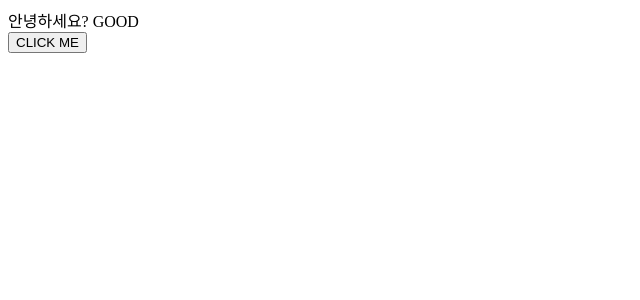
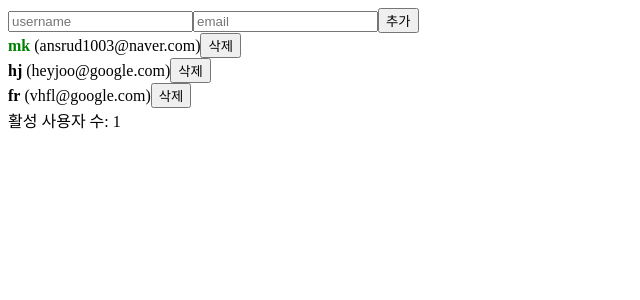
Before and after one commit to dinomoon/React, a React (Create React App) app in the folder fastcampus/: page / in a window 1280 px wide. Shown: the top 300 px of the page, without its empty margins (0-640 px from the left). Built offline with nearby package versions, Linux system fonts and the light colour scheme.

Commit message:
UserDispatch Context 만들기

```diff
--- a/fastcampus/src/15. 배열에 항목 수정하기/CreateUser.jsx
+++ b/fastcampus/src/15. 배열에 항목 수정하기/CreateUser.jsx
@@ -1,6 +1,27 @@
-import React from 'react';
+import React, { useContext, useRef } from 'react';
+import { UserDispatch } from '../App';
+import useInputs from '../useInputs';
 
-function CreateUser({username, email, onChange, onCreate}) {
+function CreateUser() {
+  const dispatch = useContext(UserDispatch);
+  const [{ username, email }, onChange, reset] = useInputs({
+    username:'', email:''
+  });
+  const nextId = useRef(4);
+
+  const onCreate = () => {
+    dispatch({
+      type: 'CREATE_USER',
+      user: {
+        id: nextId.current,
+        username,
+        email
+      }
+    });
+    reset();
+    nextId.current += 1;
+  }
+
   return (
     <div>
       <input
@@ -17,7 +38,9 @@
         value={email}
         onChange={onChange}
       />
-      <button onClick={onCreate}>추가</button>
+      <button onClick={onCreate}>
+        추가
+      </button>
     </div>
   )
 }
--- a/fastcampus/src/15. 배열에 항목 수정하기/UserList.jsx
+++ b/fastcampus/src/15. 배열에 항목 수정하기/UserList.jsx
@@ -1,7 +1,9 @@
-import React, { useEffect } from 'react';
+import React, { useEffect, useContext } from 'react';
+import { UserDispatch } from '../App';
 
-const User = React.memo(function User({user, onRemove, onToggle}) {
+const User = React.memo(function User({user}) {
   const { username, email, id, active } = user;
+  const dispatch = useContext(UserDispatch);
   // useEffect(() => {
   //   // 마운트
   //   // prop로 받은 값을 state로 설정할 때
@@ -30,18 +32,24 @@
           color: active ? "green" : "black",
           cursor: 'pointer'
         }}
-        onClick={() => onToggle(id)}
+        onClick={() => dispatch({
+          type: 'TOGGLE_USER',
+          id
+        })}
       >
         {username}
       </b>
       &nbsp;
       <span>({email})</span>
-      <button onClick={() => onRemove(id)}>삭제</button>
+      <button onClick={() => dispatch({
+        type: 'REMOVE_USER',
+        id
+      })}>삭제</button>
     </div>
   )
 })
 
-function UserList({users, onRemove, onToggle}) {
+function UserList({users}) {
   return(
     <div>
       {
@@ -50,8 +58,6 @@
             <User
               key={user.id}
               user={user}
-              onRemove={onRemove}
-              onToggle={onToggle}
             />
         )
       }
--- a/fastcampus/src/App.js
+++ b/fastcampus/src/App.js
@@ -1,11 +1,7 @@
-import {useRef} from 'react';
+import React, {useRef, useMemo, useCallback, useReducer, createContext} from 'react';
 import CreateUser from './15. 배열에 항목 수정하기/CreateUser';
 import UserList from './15. 배열에 항목 수정하기/UserList';
 import useInputs from './useInputs';
-import { useState } from 'react';
-import { useMemo } from 'react';
-import { useCallback } from 'react';
-import { useReducer } from 'react';
 
 function countActiveUsers(users) {
   console.log("활성 사용자 수를 세는 중...");
@@ -73,13 +69,15 @@
   }
 }
 
+export const UserDispatch = createContext(null);
+
 function App() {
   const [state, dispatch] = useReducer(reducer, initialState);
-  const [form, onChange, reset] = useInputs({username: '', email: ''})
-  const nextId = useRef(4);
+  // const [form, onChange, reset] = useInputs({username: '', email: ''})
+  // const nextId = useRef(4);
   const { users } = state;
   // const { username, email } = state.inputs;
-  const { username, email } = form;
+  // const { username, email } = form;
 
   // const onChange = useCallback(e => {
   //   const { name, value } = e.target;
@@ -90,48 +88,29 @@
   //   })
   // }, [])
 
-  const onCreate = useCallback(() => {
-    dispatch({
-      type: 'CREATE_USER',
-      user: {
-        id: nextId.current,
-        username,
-        email,
-      }
-    });
-    nextId.current += 1;
-    reset();
-  }, [username, email, reset])
-
-  const onToggle = useCallback(id => {
-    dispatch({
-      type: 'TOGGLE_USER',
-      id
-    })
-  }, []);
-
-  const onRemove = useCallback(id => {
-    dispatch({
-      type: 'REMOVE_USER',
-      id
-    })
-  }, [])
+  // const onCreate = useCallback(() => {
+  //   dispatch({
+  //     type: 'CREATE_USER',
+  //     user: {
+  //       id: nextId.current,
+  //       username,
+  //       email,
+  //     }
+  //   });
+  //   nextId.current += 1;
+  //   reset();
+  // }, [username, email, reset])
 
   const count = useMemo(() => countActiveUsers(users), [users]);
 
   return (
-    <>
-      <CreateUser
-        username={username}
-        email={email}
-        onChange={onChange}
-        onCreate={onCreate}
-      />
-      <UserList users={users} onToggle={onToggle} onRemove={onRemove} />
+    <UserDispatch.Provider value={dispatch}>
+      <CreateUser />
+      <UserList users={users} />
       <div>
         활성 사용자 수: {count}
       </div>
-    </>
+    </UserDispatch.Provider>
   );
 }
 
--- a/fastcampus/src/index.js
+++ b/fastcampus/src/index.js
@@ -1,11 +1,10 @@
 import React from 'react';
 import ReactDOM from 'react-dom';
 import App from './App';
-import ContextSample from './ContextSample';
 
 ReactDOM.render(
   <React.StrictMode>
-    <ContextSample />
+    <App />
   </React.StrictMode>,
   document.getElementById('root')
 );
```
Also changed, not shown: 2 other files (tests, documents, lock files or other folders).
